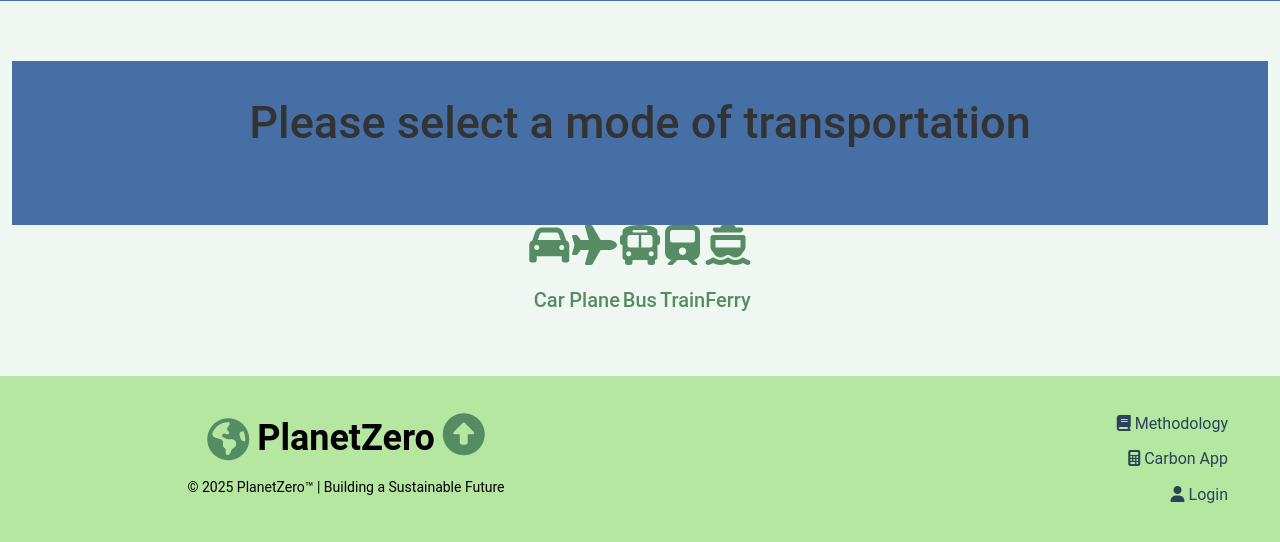
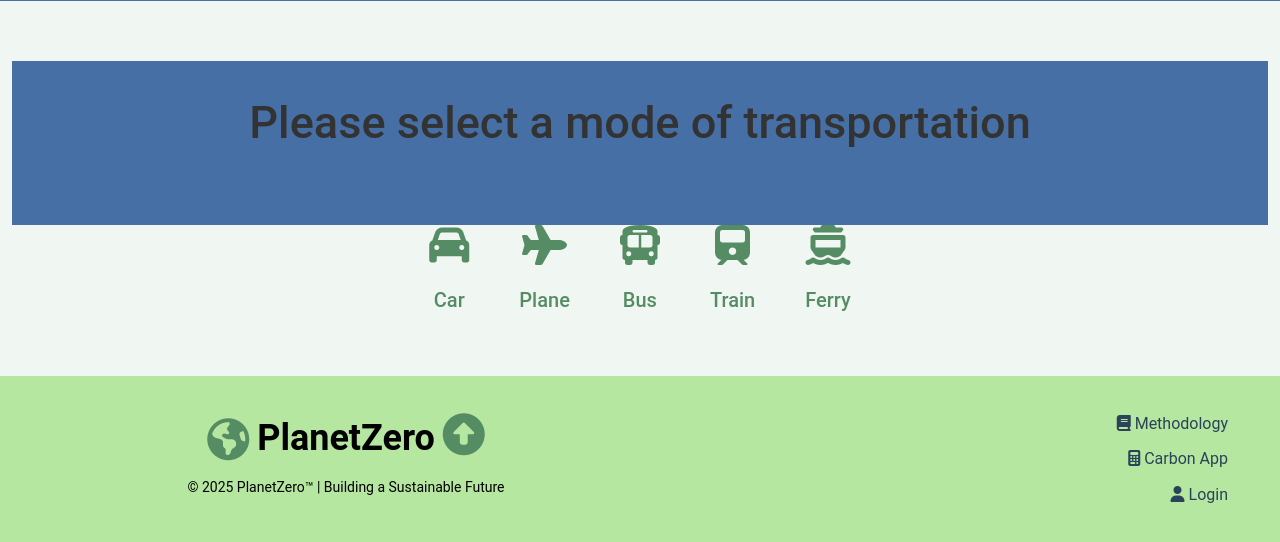
Before and after one commit to JosefLeininger03/carbon_app_2025, a Flask app: page /carbon_app in a window 1280 px wide. Shown: the part 474-1016 px from the top of the page. Run offline with Flask 3, Linux system fonts and the light colour scheme; some libraries are stand-ins or nearby versions.

Commit message:
Update carbon_app.css

```diff
--- a/capp/static/carbon_app.css
+++ b/capp/static/carbon_app.css
@@ -82,8 +82,8 @@ h4 {
     display: flex;
     justify-content: center;
     align-items: center;
-    flex-wrap: wrap;             /
-    gap: 80px;
+    flex-wrap: wrap;
+    gap: 50px;
 }
 
 .transport-icons .icon {
```
